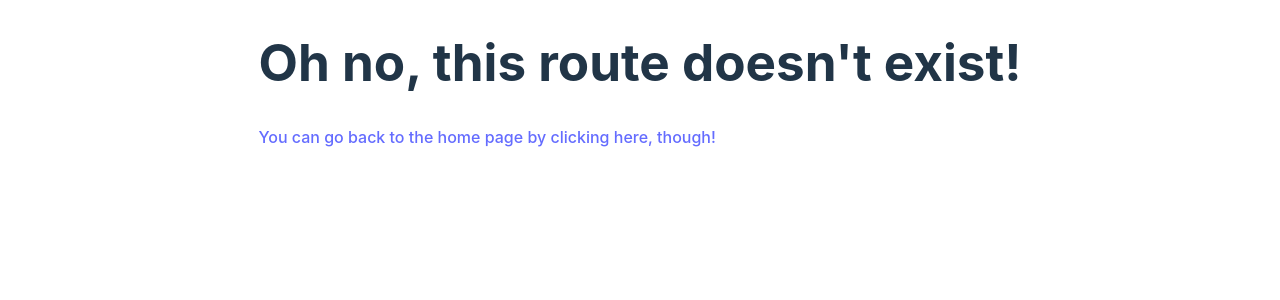
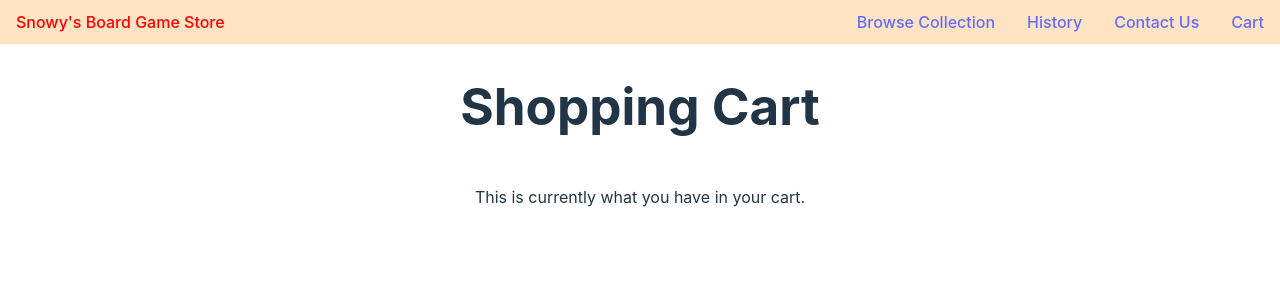
Before and after one commit to ADDikt88/shopping-cart, a React (Vite) app: page /cart in a window 1280 px wide. Shown: the top 300 px of the page. Built offline with nearby package versions, Linux system fonts and the light colour scheme.

Commit message:
Add product card component

```diff
--- a/src/App.css
+++ b/src/App.css
@@ -1,5 +1,5 @@
 #root {
-  max-width: 1280px;
+  /* max-width: 1280px; */
   display: flex;
   flex-direction: column;
   align-items: center;
--- a/src/App.jsx
+++ b/src/App.jsx
@@ -1,8 +1,15 @@
 import { useState } from "react";
+import { Outlet } from "react-router-dom";
 import "./App.css";
+import NavBar from "./components/NavBar.jsx";
 
 function App() {
-  return <></>;
+  return (
+    <>
+      <NavBar />
+      <Outlet />
+    </>
+  );
 }
 
 export default App;
--- /dev/null
+++ b/src/components/Cart.jsx
@@ -0,0 +1,13 @@
+import { useState } from "react";
+//import "./cart.css";
+
+function Cart() {
+  return (
+    <>
+      <h1>Shopping Cart</h1>
+      <p>This is currently what you have in your cart.</p>
+    </>
+  );
+}
+
+export default Cart;
--- a/src/Homepage.jsx
+++ b/src/components/Homepage.jsx
@@ -1,14 +1,13 @@
 import { useState } from "react";
 import { Link } from "react-router-dom";
-import reactLogo from "./assets/react.svg";
+import reactLogo from "../assets/react.svg";
 import viteLogo from "/vite.svg";
 //import "./homepage.css";
-import NavBar from "./components/NavBar";
+import NavBar from "./NavBar";
 
 function Homepage() {
   return (
     <>
-      <NavBar />
       <div>___</div>
       <div>
         <a href="https://vite.dev" target="_blank">
--- a/src/components/NavBar.jsx
+++ b/src/components/NavBar.jsx
@@ -5,7 +5,7 @@ import "./NavBar.css";
 function NavBar() {
   return (
     <>
-      <div className="navbar">
+      <nav className="navbar">
         <Link to="/" className="home-logo">
           Snowy's Board Game Store
         </Link>
@@ -17,7 +17,7 @@ function NavBar() {
         <Link to="/cart" className="cart-link">
           Cart
         </Link>
-      </div>
+      </nav>
     </>
   );
 }
--- a/src/Shopping.jsx
+++ b/src/components/Shopping.jsx
@@ -1,12 +1,11 @@
 import { useState } from "react";
 //import "./shopping.css";
-import NavBar from "./components/NavBar";
 
 function Shopping() {
   return (
     <>
-      <NavBar />
       <h1>Collection</h1>
+      <p>Here are all the latest board games for you to purchase.</p>
     </>
   );
 }
```
Also changed, not shown: src/components/ProductCard.jsx (added, +18 -0 lines), src/main.jsx (+14 -3 lines), src/components/ErrorPage.jsx (renamed from src/ErrorPage.jsx).
